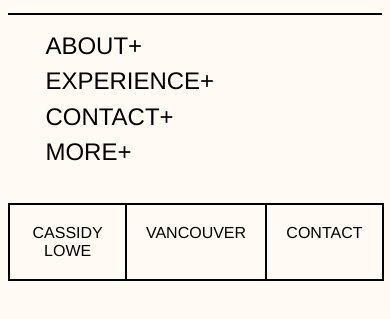
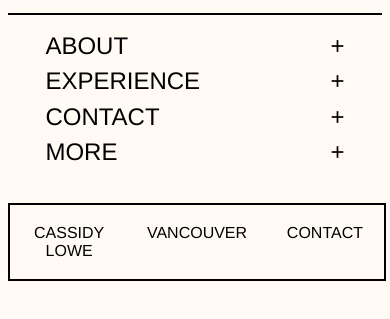
Before and after one commit to casdyl/cassidy, a plain HTML site: page index.html in a window 390 px wide. Shown: the part 59-378 px from the top of the page. Drawn offline with Linux system fonts and the light colour scheme.

Commit message:
@media edit for + button

```diff
--- a/style.css
+++ b/style.css
@@ -15,10 +15,18 @@ hr {
 }
 
 .button {
+  width: 25vw;
   font-size: 150%;
   font-family: Helvetica Neue, Helvetica, Arial, sans-serif;
   display: flex;
+  align-items: center;
+  justify-content: space-between;
   margin: 2% 2% 2% 10%;
+}
+@media screen and (max-width: 500px) {
+  .button {
+    width: 80%;
+  }
 }
 
 .body {
@@ -31,8 +39,7 @@ hr {
   display: flex;
   width: 100%;
   margin-top: 10%;
-  border-left: 2px solid black;
-  border-top: 2px solid black;
+  border: 2px solid black;
 }
 
 .footerCell {
@@ -42,9 +49,8 @@ hr {
   flex-basis: 0;
   flex-shrink: 0;
   padding: 5%;
-  float: left;
-  box-sizing: border-box;
-  display: inline-block;
-  border-right: 2px solid black;
-  border-bottom: 2px solid black;
 }
+@media (max-width: 500px) {
+  .footerCell {
+  }
+}
```
